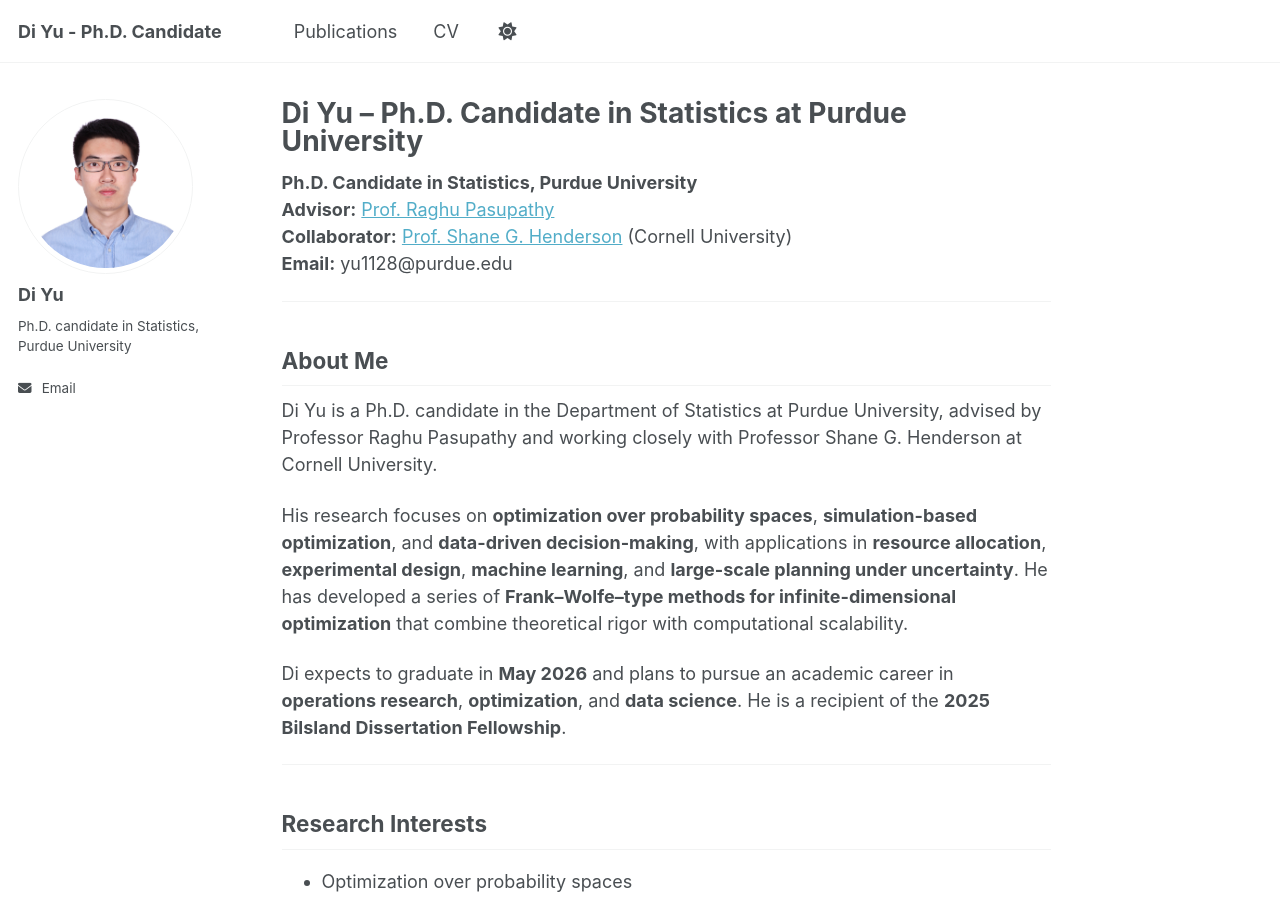
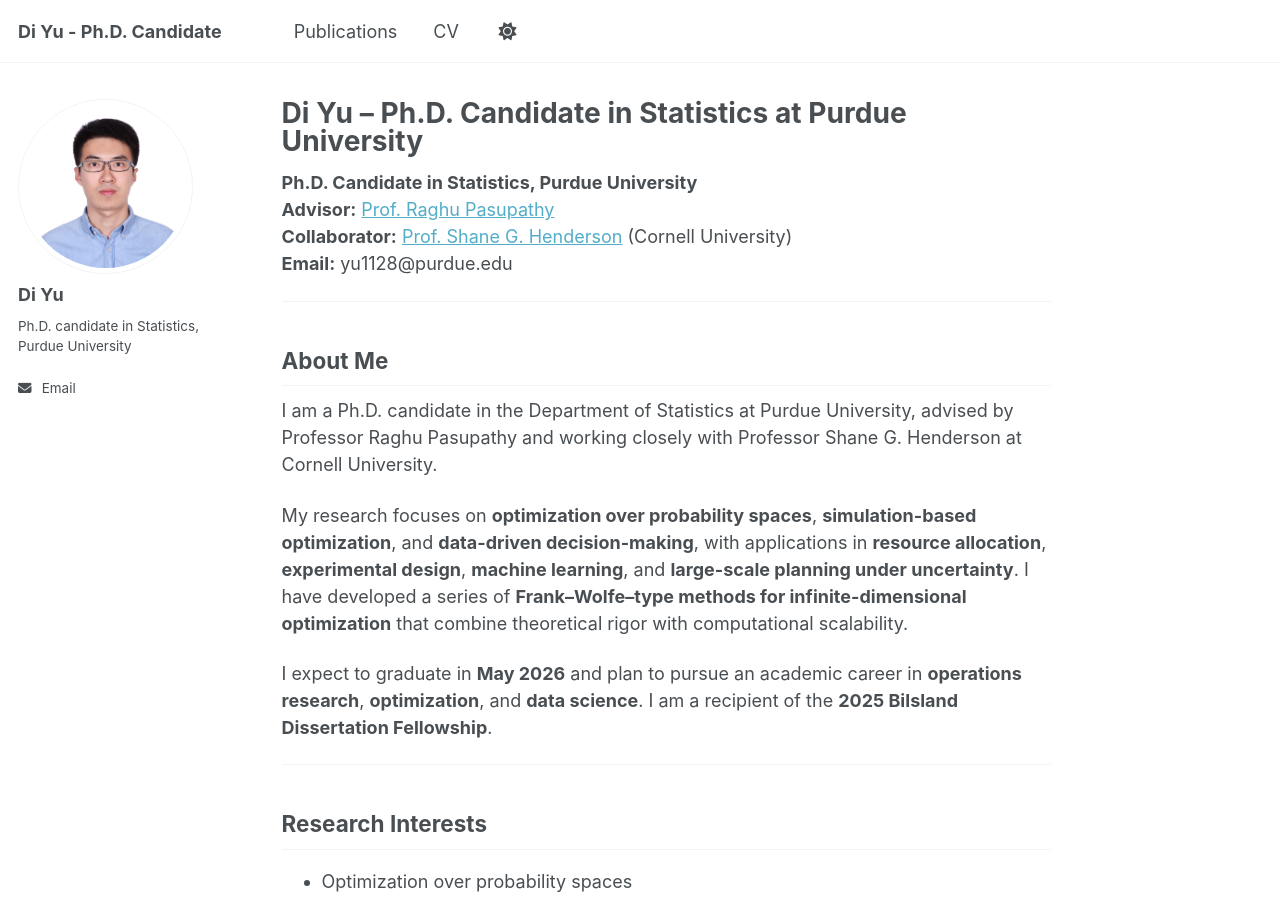
Before and after one commit to yudi12358/yudi12358.github.io, a Jekyll site: the page built from _pages/about.md, in a window 1280 px wide and 900 px high. Built offline with Jekyll 4.4.1, drawn with Linux system fonts in a browser that asks for light colours; a script that is not in the unit is left out.

Commit message:
Update about.md

```diff
--- a/_pages/about.md
+++ b/_pages/about.md
@@ -16,11 +16,11 @@ redirect_from:
 
 ## About Me
 
-Di Yu is a Ph.D. candidate in the Department of Statistics at Purdue University, advised by Professor Raghu Pasupathy and working closely with Professor Shane G. Henderson at Cornell University.
+I am a Ph.D. candidate in the Department of Statistics at Purdue University, advised by Professor Raghu Pasupathy and working closely with Professor Shane G. Henderson at Cornell University.
 
-His research focuses on **optimization over probability spaces**, **simulation-based optimization**, and **data-driven decision-making**, with applications in **resource allocation**, **experimental design**, **machine learning**, and **large-scale planning under uncertainty**. He has developed a series of **Frank–Wolfe–type methods for infinite-dimensional optimization** that combine theoretical rigor with computational scalability.
+My research focuses on **optimization over probability spaces**, **simulation-based optimization**, and **data-driven decision-making**, with applications in **resource allocation**, **experimental design**, **machine learning**, and **large-scale planning under uncertainty**. I have developed a series of **Frank–Wolfe–type methods for infinite-dimensional optimization** that combine theoretical rigor with computational scalability.
 
-Di expects to graduate in **May 2026** and plans to pursue an academic career in **operations research**, **optimization**, and **data science**. He is a recipient of the **2025 Bilsland Dissertation Fellowship**.
+I expect to graduate in **May 2026** and plan to pursue an academic career in **operations research**, **optimization**, and **data science**. I am a recipient of the **2025 Bilsland Dissertation Fellowship**.
 
 ---
 
```
